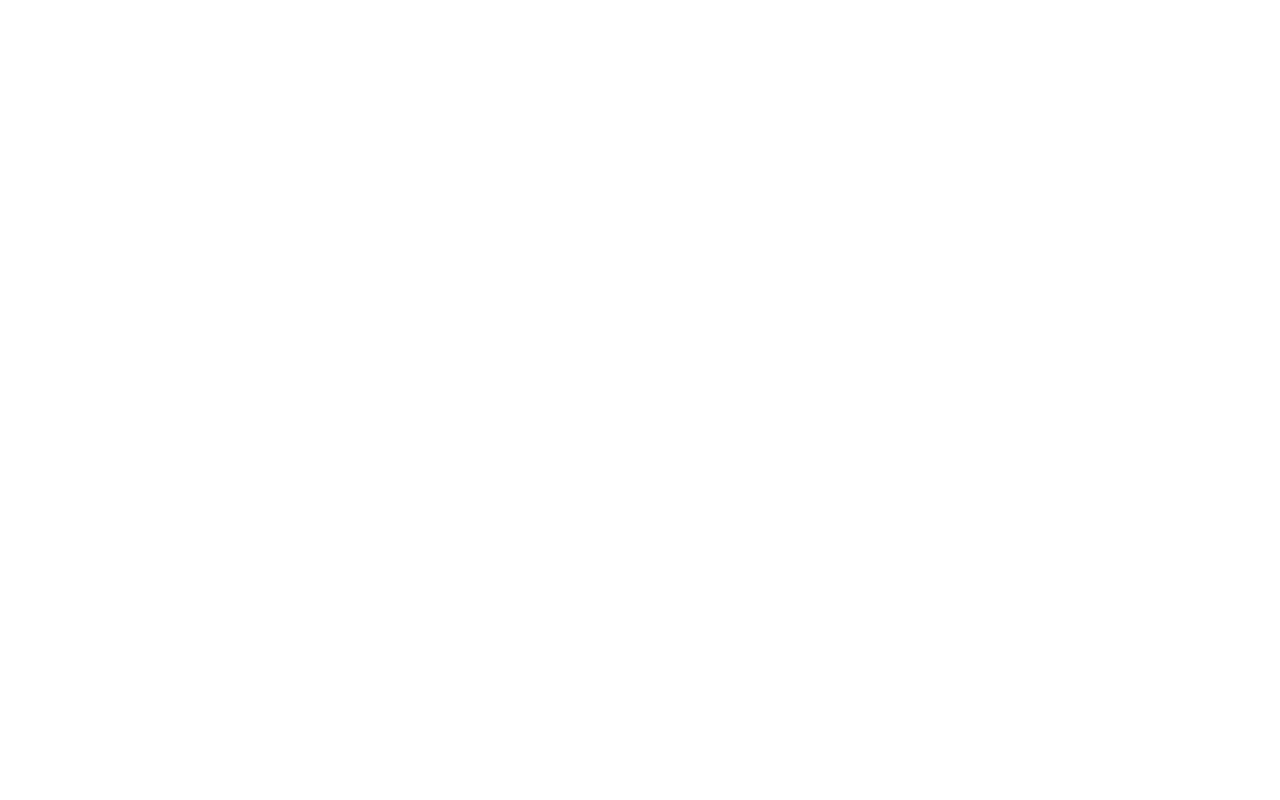
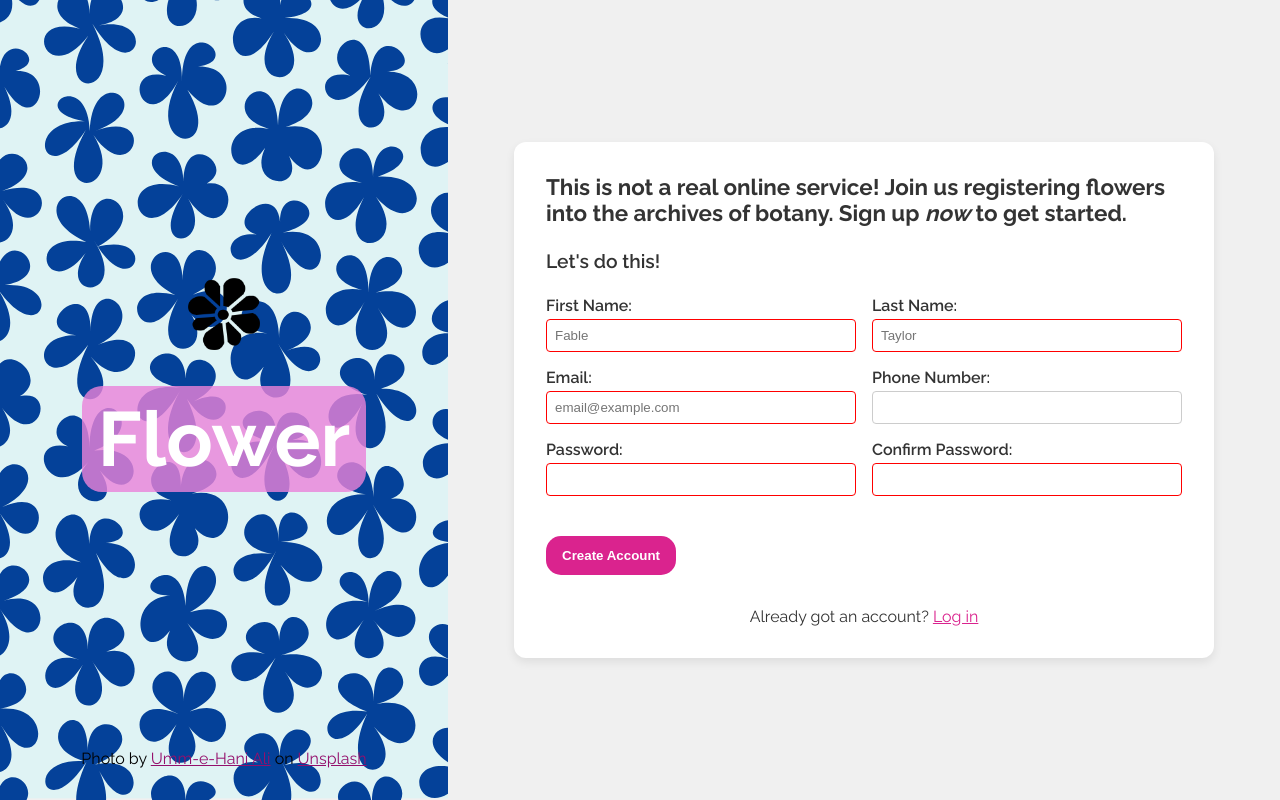
Before and after one commit to L-May/project-sign-up-form, a plain HTML site: page index.html in a window 1280 px wide. Drawn offline with Linux system fonts and the light colour scheme.

Commit message:
Added assets, completed html+css for sign-up form

```diff
--- a/index.html
+++ b/index.html
@@ -1,12 +1,83 @@
 <!DOCTYPE html>
 <html lang="en">
 <head>
-    <meta charset="UTF-8">
-    <meta name="viewport" content="width=device-width, initial-scale=1.0">
-    <title>Document</title>
-    <link rel="stylesheet" href="style.css">
+  <meta charset="UTF-8" />
+  <meta name="viewport" content="width=device-width, initial-scale=1.0"/>
+  <title>Sign-Up Form</title>
+  <link rel="stylesheet" href="style.css" />
 </head>
 <body>
+  <div class="container">
 
+    <!-- Left Side: Banner -->
+    <div class="banner">
+      <div class="banner-top">
+        <img src="assets/flower-logo.png" alt="Flower Logo" class="logo" />
+        <div class="banner-text">Flower</div>
+      </div>
+      <p class="credits">
+        Photo by
+        <a href="https://unsplash.com/illustrations/blue-flowers-form-a-repeating-pattern-CJgAyzjBU30" target="_blank">Umm-e-Hani Ali</a>
+        on
+        <a href="https://unsplash.com/@ummehaniali" target="_blank">Unsplash</a>
+      </p>
+    </div>
+
+    <!-- Right Side: Form -->
+    <div class="form-container">
+      <form action="register_flower.php" method="post">
+        <div class="header">
+          <h1>
+            This is not a real online service! Join us registering flowers into the archives of botany. Sign up <em>now</em> to get started.
+          </h1>
+        </div>
+
+        <div class="form-main">
+          <p class="action">Let's do this!</p>
+
+          <div class="form-row">
+            <div class="form-group">
+              <label for="first_name">First Name:</label>
+              <input type="text" id="first_name" name="first_name" placeholder="Fable" required />
+            </div>
+            <div class="form-group">
+              <label for="last_name">Last Name:</label>
+              <input type="text" id="last_name" name="last_name" placeholder="Taylor" required />
+            </div>
+          </div>
+
+          <div class="form-row">
+            <div class="form-group">
+              <label for="email">Email:</label>
+              <input type="email" id="email" name="email" placeholder="email@example.com" required />
+            </div>
+            <div class="form-group">
+              <label for="phone_number">Phone Number:</label>
+              <input type="tel" id="phone_number" name="phone_number" />
+            </div>
+          </div>
+
+          <div class="form-row">
+            <div class="form-group">
+              <label for="user_password">Password:</label>
+              <input type="password" id="user_password" name="user_password" required />
+            </div>
+            <div class="form-group">
+              <label for="confirm_password">Confirm Password:</label>
+              <input type="password" id="confirm_password" name="confirm_password" required />
+            </div>
+          </div>
+
+          <div class="btn-container">
+            <button type="submit">Create Account</button>
+          </div>
+
+          <p class="got-account">
+            Already got an account? <a href="./index.html" class="log-in">Log in</a>
+          </p>
+        </div>
+      </form>
+    </div>
+  </div>
 </body>
 </html>
--- a/style.css
+++ b/style.css
@@ -0,0 +1,165 @@
+@font-face {
+  font-family: 'Raleway';
+  src: url('assets/Raleway-VariableFont_wght.ttf') format('truetype');
+  font-style: normal;
+  font-display: swap;
+}
+
+*, *::before, *::after {
+  box-sizing: border-box;
+  margin: 0;
+  padding: 0;
+}
+
+html, body {
+  height: 100%;
+  font-family: 'Raleway', sans-serif;
+  background-color: #f0f0f0;
+  color: #333;
+}
+
+/* Entire page layout */
+.container {
+  display: flex;
+  height: 100vh;
+}
+
+/* Left side: Banner */
+.banner {
+  width: 35vw;
+  background-image: url('/assets/flower-wallpaper.svg');
+  background-size: cover;
+  background-position: center;
+  display: flex;
+  flex-direction: column;
+  align-items: center;
+  justify-content: space-between;
+  padding: 2rem;
+  text-align: center;
+}
+
+.banner-top {
+  display: flex;
+  flex-direction: column;
+  align-items: center;
+  justify-content: center;
+  flex-grow: 1;
+  gap: 1rem;
+}
+
+.logo {
+  height: 80px;
+  width: auto;
+  margin-bottom: 1rem;
+}
+
+.banner-text {
+  font-size: clamp(1.5rem, 6vw, 5rem);
+  background: rgba(235, 130, 218, 0.8);
+  padding: 0.5rem 1rem;
+  border-radius: 20px;
+  font-weight: 700;
+  margin-bottom: 1rem;
+  color: white;
+}
+
+.credits {
+  font-size: 1rem;
+  color: black;
+  margin-top: auto;
+}
+
+.credits a {
+  color: #940f6c;
+  text-decoration: underline;
+}
+
+/* Right side: Form */
+.form-container {
+  width: 65vw;
+  display: flex;
+  justify-content: center;
+  align-items: center;
+  padding: 2rem;
+}
+
+form {
+  width: 100%;
+  max-width: 700px;
+  background-color: #fff;
+  padding: 2rem;
+  border-radius: 12px;
+  box-shadow: 0 4px 10px rgba(0, 0, 0, 0.08);
+}
+
+/* Header */
+.header h1 {
+  font-size: 1.4rem;
+  margin-bottom: 1.5rem;
+}
+
+/* Form main section */
+.form-main {
+  display: flex;
+  flex-direction: column;
+  gap: 1rem;
+}
+
+.form-main .action {
+  font-size: 1.2rem;
+  font-weight: 600;
+  margin-bottom: 0.5rem;
+}
+
+.form-row {
+  display: flex;
+  gap: 1rem;
+  flex-wrap: wrap;
+}
+
+.form-group {
+  flex: 1;
+  display: flex;
+  flex-direction: column;
+}
+
+label {
+  margin-bottom: 0.25rem;
+  font-weight: 600;
+}
+
+input {
+  padding: 0.5rem;
+  border: 1px solid #ccc;
+  border-radius: 4px;
+}
+
+input:focus {
+  outline: none;
+  border-color: rgb(35, 53, 218);
+}
+
+input:invalid {
+  border-color: red;
+}
+
+button[type="submit"] {
+  margin-top: 1.5rem;
+  padding: 0.75rem 1rem;
+  background-color: rgb(218, 35, 142);
+  color: white;
+  border: none;
+  border-radius: 15px;
+  cursor: pointer;
+  font-weight: 600;
+}
+
+.got-account {
+  margin-top: 1rem;
+  text-align: center;
+}
+
+.log-in {
+  color: rgb(218, 35, 142);
+  text-decoration: underline;
+}
```
Also changed, not shown: assets/Raleway-VariableFont_wght.ttf (added), assets/flower-logo.png (added), assets/flower-wallpaper.svg (added).
